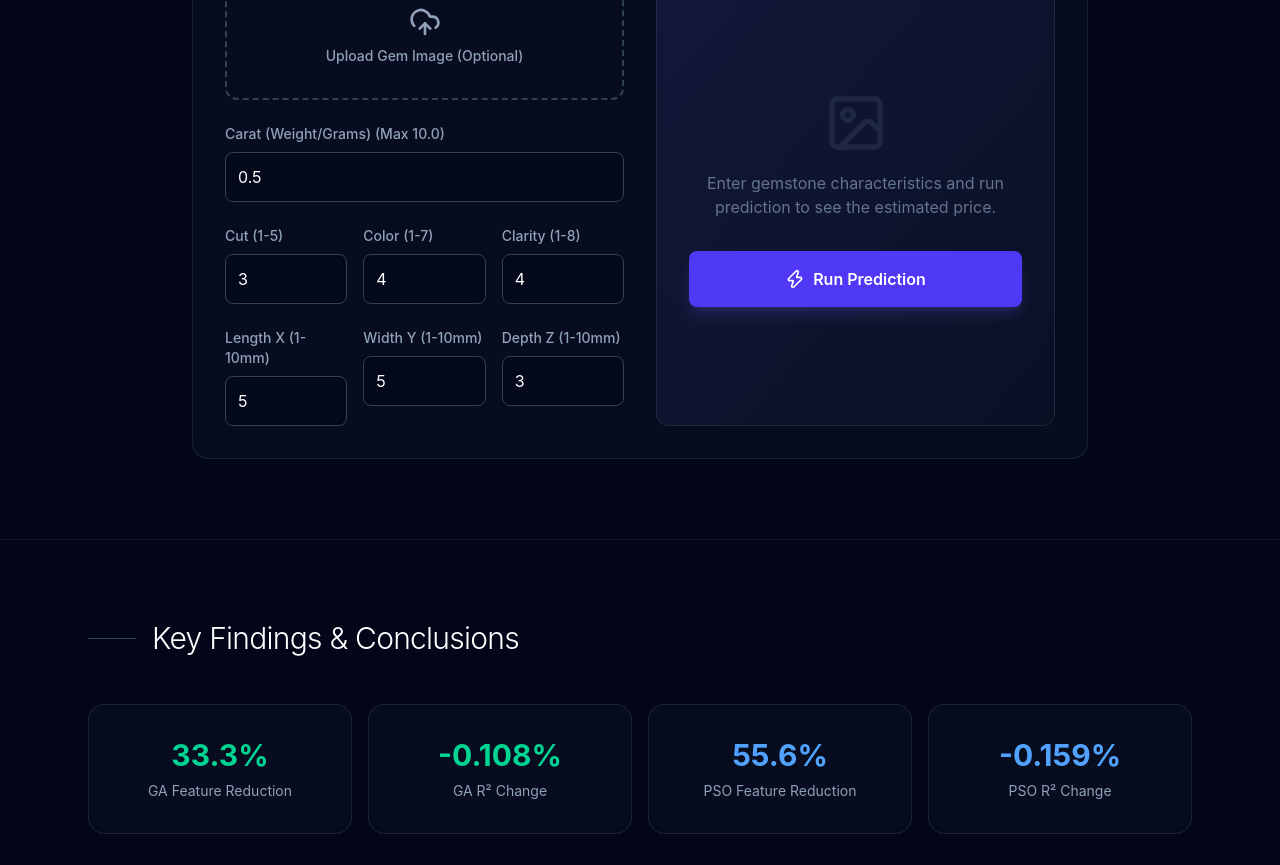
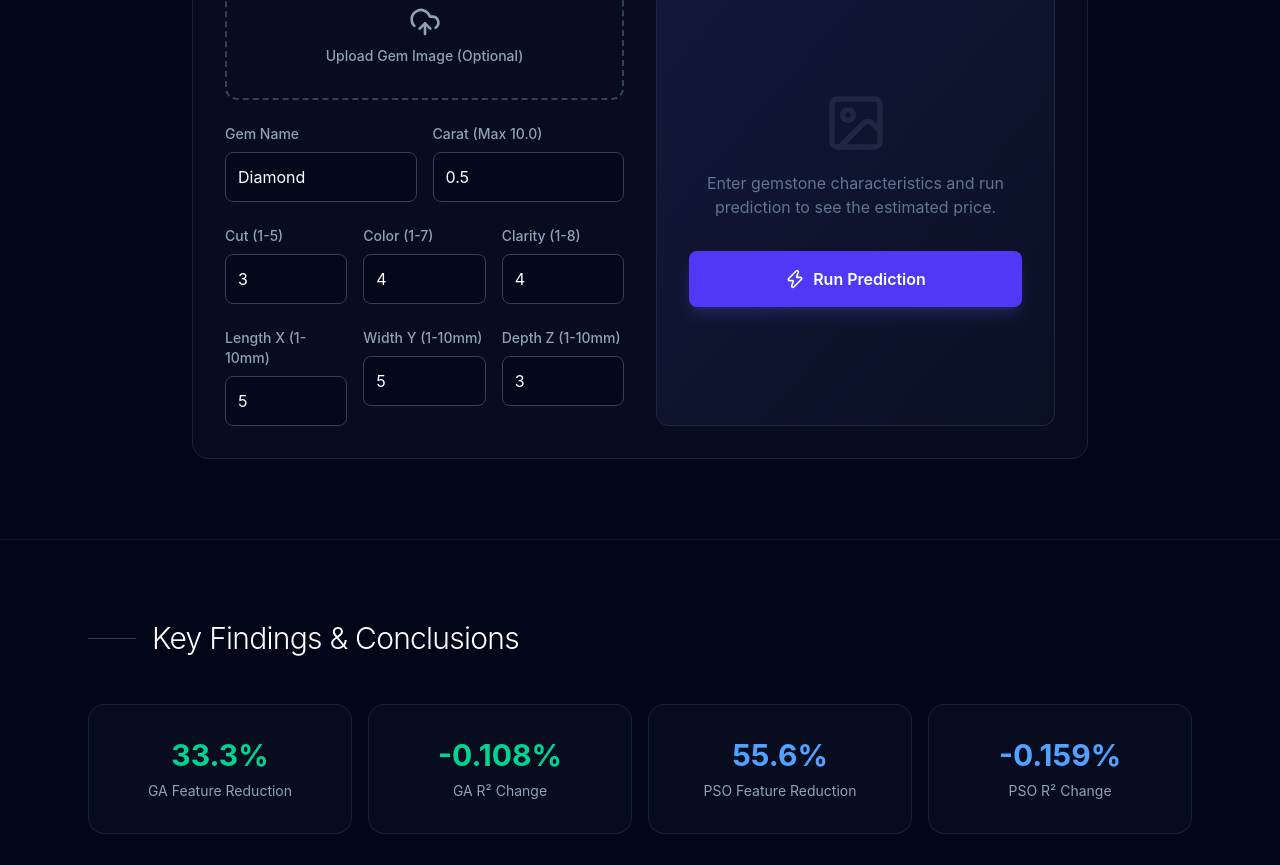
Before and after one commit to Janadari1213/gemstone-NIA-project, a React (Vite) app in the folder dashboard-demo/: page / in a window 1280 px wide. Shown: the part 4580-5445 px from the top of the page. Built offline with nearby package versions, Linux system fonts and the light colour scheme.

Commit message:
Add Gem Name input field to predictor

```diff
--- a/dashboard-demo/src/App.jsx
+++ b/dashboard-demo/src/App.jsx
@@ -75,7 +75,7 @@ export default function Dashboard() {
 
   // Predictor state
   const [formData, setFormData] = useState({
-    carat: 0.5, cut: 3, color: 4, clarity: 4, x: 5.0, y: 5.0, z: 3.0
+    gemName: 'Diamond', carat: 0.5, cut: 3, color: 4, clarity: 4, x: 5.0, y: 5.0, z: 3.0
   });
   const [predictedPrice, setPredictedPrice] = useState(null);
   const [predicting, setPredicting] = useState(false);
@@ -129,7 +129,11 @@ export default function Dashboard() {
   };
 
   const handleInputChange = (e) => {
-    setFormData({ ...formData, [e.target.name]: parseFloat(e.target.value) });
+    const { name, value, type } = e.target;
+    setFormData({
+      ...formData,
+      [name]: type === 'number' ? parseFloat(value) : value
+    });
   };
 
   // Sorting logic for table
@@ -462,9 +466,15 @@ export default function Dashboard() {
                 </label>
               </div>
 
-              <div>
-                <label className="block text-sm font-medium text-slate-400 mb-2">Carat (Weight/Grams) (Max 10.0)</label>
-                <input type="number" step="0.01" max="10.0" min="0.1" name="carat" value={formData.carat} onChange={handleInputChange} className="w-full bg-slate-950/50 border border-slate-700 rounded-lg p-3 text-white focus:outline-none focus:border-indigo-500" required />
+              <div className="grid grid-cols-2 gap-4">
+                <div>
+                  <label className="block text-sm font-medium text-slate-400 mb-2">Gem Name</label>
+                  <input type="text" name="gemName" value={formData.gemName} onChange={handleInputChange} placeholder="e.g. Diamond" className="w-full bg-slate-950/50 border border-slate-700 rounded-lg p-3 text-white focus:outline-none focus:border-indigo-500" required />
+                </div>
+                <div>
+                  <label className="block text-sm font-medium text-slate-400 mb-2">Carat (Max 10.0)</label>
+                  <input type="number" step="0.01" max="10.0" min="0.1" name="carat" value={formData.carat} onChange={handleInputChange} className="w-full bg-slate-950/50 border border-slate-700 rounded-lg p-3 text-white focus:outline-none focus:border-indigo-500" required />
+                </div>
               </div>
 
               <div className="grid grid-cols-3 gap-4">
@@ -508,7 +518,7 @@ export default function Dashboard() {
                 </div>
               ) : predictedPrice !== null ? (
                 <div className="text-center relative z-10 w-full">
-                  <div className="text-slate-400 text-sm font-medium uppercase tracking-wider mb-2">Predicted Market Value</div>
+                  <div className="text-slate-400 text-sm font-medium uppercase tracking-wider mb-2">Predicted Market Value for {formData.gemName || 'Gemstone'}</div>
                   <div className="text-5xl font-bold text-transparent bg-clip-text bg-gradient-to-r from-emerald-400 to-cyan-400 mb-2 flex items-center justify-center">
                     <DollarSign className="w-8 h-8 text-emerald-400 mr-1" />
                     {predictedPrice.toLocaleString(undefined, { minimumFractionDigits: 2, maximumFractionDigits: 2 })}
```
